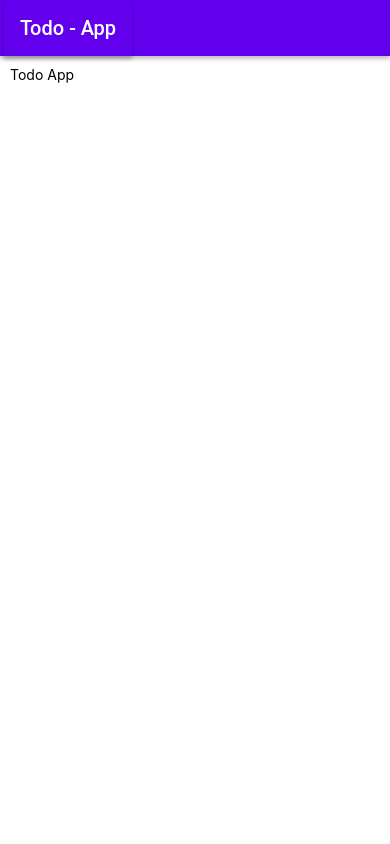
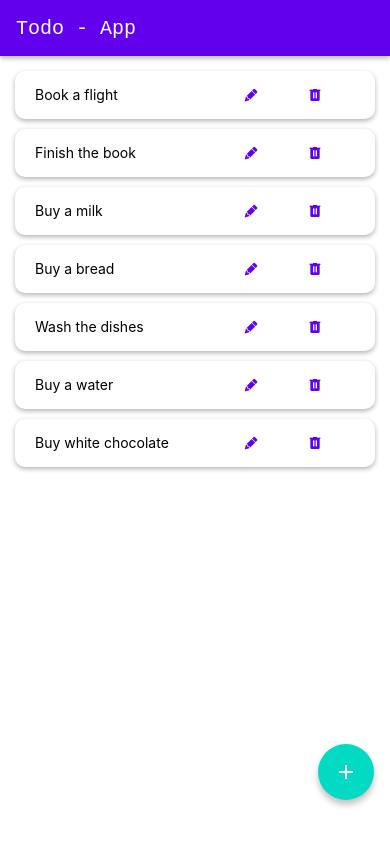
Before and after one commit to Neo-Ciber94/ReactNativeTodoApp, a React Native app: screen / in a window 390 px wide. Built offline with nearby package versions, Linux system fonts and the light colour scheme.

Commit message:
Added reducer for todos

```diff
--- a/App.tsx
+++ b/App.tsx
@@ -1,25 +1,42 @@
 import { StatusBar } from "expo-status-bar";
-import React from "react";
+import React, { useReducer } from "react";
+import { DefaultTheme as PaperDefaultTheme } from "react-native-paper";
+import { useEffect } from "react";
 import { StyleSheet, Text, View } from "react-native";
 import { Provider as PaperProvider } from "react-native-paper";
+import { Theme } from "react-native-paper/lib/typescript/types";
+import AddTodoButton from "./src/components/AddTodoButton";
+import TodoList from "./src/components/TodoList";
 import Layout from "./src/layouts/Layout";
+import { useTodoReducer } from "./src/redux/todos.redux";
+
+const theme: Theme = {
+  ...PaperDefaultTheme,
+  fonts: {
+    light: {
+      fontFamily: "monospace",
+    },
+    medium: {
+      fontFamily: "monospace",
+    },
+    regular: {
+      fontFamily: "monospace",
+    },
+    thin: {
+      fontFamily: "monospace",
+    },
+  },
+};
 
 export default function App() {
+  const [todoState, dispatch] = useTodoReducer();
+
   return (
-    <PaperProvider>
+    <PaperProvider theme={theme}>
       <Layout>
-        <Text>Todo App</Text>
-        <StatusBar style="auto" />
+        <TodoList todos={todoState.todos} />
+        <AddTodoButton onPress={() => console.log("Add")} />
       </Layout>
     </PaperProvider>
   );
 }
-
-const styles = StyleSheet.create({
-  container: {
-    flex: 1,
-    backgroundColor: "#fff",
-    alignItems: "center",
-    justifyContent: "center",
-  },
-});
--- /dev/null
+++ b/src/components/AddTodoButton/index.tsx
@@ -0,0 +1,22 @@
+import * as React from "react";
+import { StyleSheet } from "react-native";
+import { FAB } from "react-native-paper";
+
+export interface AddTodoButtonProps {
+  onPress: () => void;
+}
+
+export default function AddTodoButton({ onPress }: AddTodoButtonProps) {
+  return (
+    <FAB style={styles.fab} icon="plus" color="white" onPress={onPress} />
+  );
+}
+
+const styles = StyleSheet.create({
+  fab: {
+    position: "absolute",
+    margin: 16,
+    right: 0,
+    bottom: 0,
+  },
+});
--- a/src/components/TodoItem/index.tsx
+++ b/src/components/TodoItem/index.tsx
@@ -1,5 +1,51 @@
-export interface TodoItemProps {}
+import { StyleSheet, View, Text } from "react-native";
+import { Button } from "react-native-paper";
+import { Todo } from "../../model/Todo";
 
-export default function TodoItem(props: TodoItemProps) {
-  return <></>;
+export interface TodoItemProps {
+  todo: Todo;
+  onEdit: (todo: Todo) => void;
+  onDelete: (todo: Todo) => void;
 }
+
+export default function TodoItem({ todo, onEdit, onDelete }: TodoItemProps) {
+  return (
+    <View style={styles.card}>
+      <Text>{todo.title}</Text>
+      <View style={styles.actions}>
+        <Button
+          style={styles.button}
+          icon="lead-pencil"
+          onPress={onEdit}
+        ></Button>
+        <Button
+          style={styles.button}
+          icon="trash-can"
+          onPress={onDelete}
+        ></Button>
+      </View>
+    </View>
+  );
+}
+
+const styles = StyleSheet.create({
+  card: {
+    display: "flex",
+    flexGrow: 1,
+    flexDirection: "row",
+    justifyContent: "space-between",
+    paddingHorizontal: 20,
+    paddingVertical: 15,
+    borderRadius: 10,
+    shadowOpacity: 0.3,
+    shadowRadius: 5,
+    shadowColor: "#000",
+    shadowOffset: { width: 0, height: 2 },
+  },
+  actions: {
+    display: "flex",
+    flexDirection: "row",
+  },
+  button: {
+  },
+});
--- a/src/components/TodoList/index.tsx
+++ b/src/components/TodoList/index.tsx
@@ -1,5 +1,38 @@
-export interface TodoListProps {}
+import React from "react";
+import { View, StyleSheet, useWindowDimensions } from "react-native";
+import { Todo } from "../../model/Todo";
+import TodoItem from "../TodoItem";
 
-export default function TodoList(props: TodoListProps) {
-  return <></>;
+export interface TodoListProps {
+  todos: Todo[];
 }
+
+export default function TodoList({ todos }: TodoListProps) {
+  const layout = useWindowDimensions();
+  const isLargeScreen = layout.width > 1200;
+  const handleEdit = (t: Todo) => console.log("Edit: ", t);
+  const handleDelete = (t: Todo) => console.log("Delete: ", t);
+
+  return (
+    <View style={styles.list}>
+      {todos.map((todo) => (
+        <TodoItem
+          key={todo.id}
+          todo={todo}
+          onDelete={handleDelete}
+          onEdit={handleEdit}
+        />
+      ))}
+    </View>
+  );
+}
+
+const styles = StyleSheet.create({
+  list: {
+    display: "flex",
+    flexDirection: "column",
+    gap: 10,
+    padding: 5,
+    width: "100%",
+  },
+});
--- a/src/layouts/Header.tsx
+++ b/src/layouts/Header.tsx
@@ -3,10 +3,8 @@ import { Appbar } from "react-native-paper";
 
 export default function Header() {
   return (
-    <Appbar>
-      <Appbar.Header>
-        <Appbar.Content title="Todo - App" />
-      </Appbar.Header>
-    </Appbar>
+    <Appbar.Header>
+      <Appbar.Content title="Todo - App" />
+    </Appbar.Header>
   );
 }
--- a/src/layouts/Layout.tsx
+++ b/src/layouts/Layout.tsx
@@ -14,6 +14,7 @@ const Layout: FC = ({ children }) => {
 const styles = StyleSheet.create({
   container: {
     padding: 10,
+    height: "90%",
   },
 });
 
--- /dev/null
+++ b/src/mocks/todos.mocks.ts
@@ -0,0 +1,39 @@
+import { Todo } from "../model/Todo";
+
+export const todosMocks: Todo[] = [
+  {
+    id: "323fa56c-5b6c-4be4-a5bb-bc91a3c510d7",
+    title: "Book a flight",
+    completed: false,
+  },
+  {
+    id: "c9b8f9e2-f8e3-4f0e-b8f4-b8f4b8f4b8f4",
+    title: "Finish the book",
+    completed: false,
+  },
+  {
+    id: "c9b8f9e2-f8e3-4f0e-b8f4-b8f4b8f4b8f5",
+    title: "Buy a milk",
+    completed: false,
+  },
+  {
+    id: "c9b8f9e2-f8e3-4f0e-b8f4-b8f4b8f4b8f6",
+    title: "Buy a bread",
+    completed: false,
+  },
+  {
+    id: "c9b8f9e2-f8e3-4f0e-b8f4-b8f4b8f4b8f7",
+    title: "Wash the dishes",
+    completed: false,
+  },
+  {
+    id: "c9b8f9e2-f8e3-4f0e-b8f4-b8f4b8f4b8f8",
+    title: "Buy a water",
+    completed: false,
+  },
+  {
+    id: "c9b8f9e2-f8e3-4f0e-b8f4-b8f4b8f4b8f9",
+    title: "Buy white chocolate",
+    completed: false,
+  },
+];
--- /dev/null
+++ b/src/redux/todos.redux.ts
@@ -0,0 +1,98 @@
+import { useEffect, useReducer } from "react";
+import { todosMocks } from "../mocks/todos.mocks";
+import { Todo } from "../model/Todo";
+
+const INITIAL_TODOS = [...todosMocks];
+
+const INITIAL_STATE: TodoState = {
+  todos: [],
+};
+
+export interface TodoState {
+  todos: Todo[];
+}
+
+export interface AddTodo {
+  type: "todos/add";
+  payload: { data: Todo };
+}
+
+export interface EditTodo {
+  type: "todos/edit";
+  payload: { id: string };
+}
+
+export interface DeleteTodo {
+  type: "todos/delete";
+  payload: { id: string };
+}
+
+export interface ToggleTodo {
+  type: "todos/toggle";
+  payload: { id: string };
+}
+
+export interface InitializeTodos {
+  type: "todos/initialize";
+}
+
+export type TodoActions =
+  | AddTodo
+  | EditTodo
+  | DeleteTodo
+  | ToggleTodo
+  | InitializeTodos;
+
+export function todosReducer(
+  state: TodoState = { todos: [] },
+  action: TodoActions
+): TodoState {
+  switch (action.type) {
+    case "todos/add":
+      return {
+        ...state,
+        todos: [...state.todos, action.payload.data],
+      };
+    case "todos/edit":
+      return {
+        ...state,
+        todos: state.todos.map((todo) =>
+          todo.id === action.payload.id
+            ? { ...todo, completed: !todo.completed }
+            : todo
+        ),
+      };
+    case "todos/delete":
+      return {
+        ...state,
+        todos: state.todos.filter((todo) => todo.id !== action.payload.id),
+      };
+    case "todos/toggle":
+      return {
+        ...state,
+        todos: state.todos.map((todo) =>
+          todo.id === action.payload.id
+            ? { ...todo, completed: !todo.completed }
+            : todo
+        ),
+      };
+    case "todos/initialize":
+      return {
+        ...state,
+        todos: [...INITIAL_TODOS],
+      };
+    default:
+      return state;
+  }
+}
+
+export function useTodoReducer() {
+  const result = useReducer(todosReducer, INITIAL_STATE);
+  const [_, dispatch] = result;
+
+  useEffect(() => {
+    dispatch({ type: "todos/initialize" });
+  }, []);
+
+  return result;
+}
```
